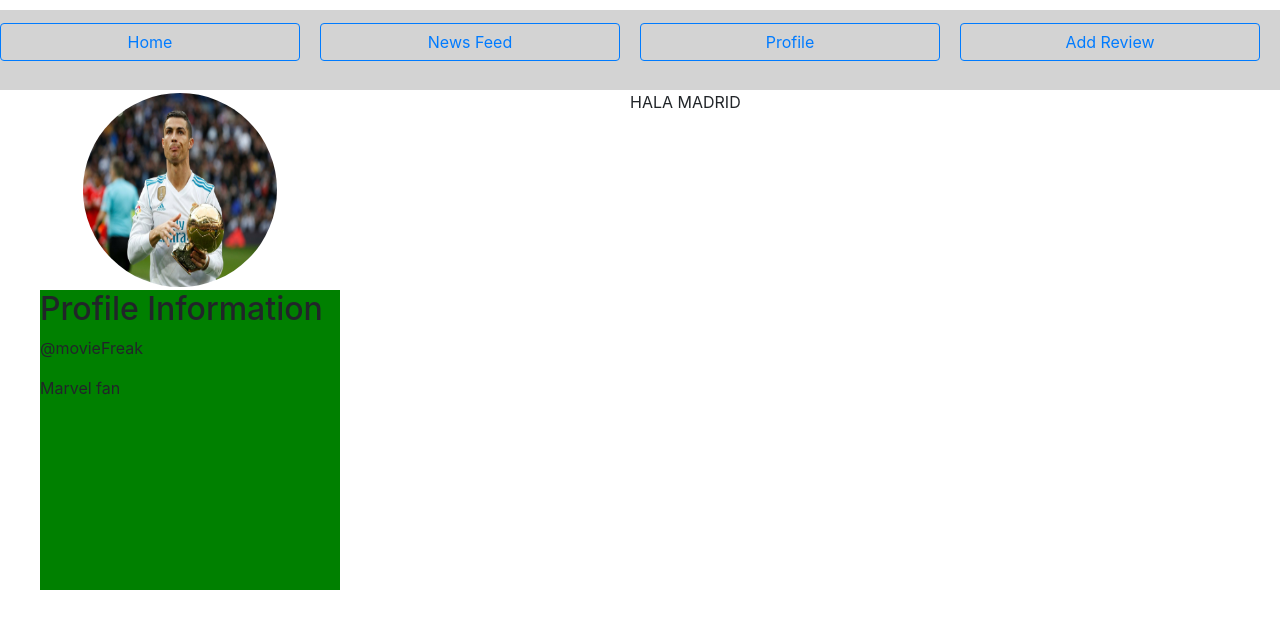
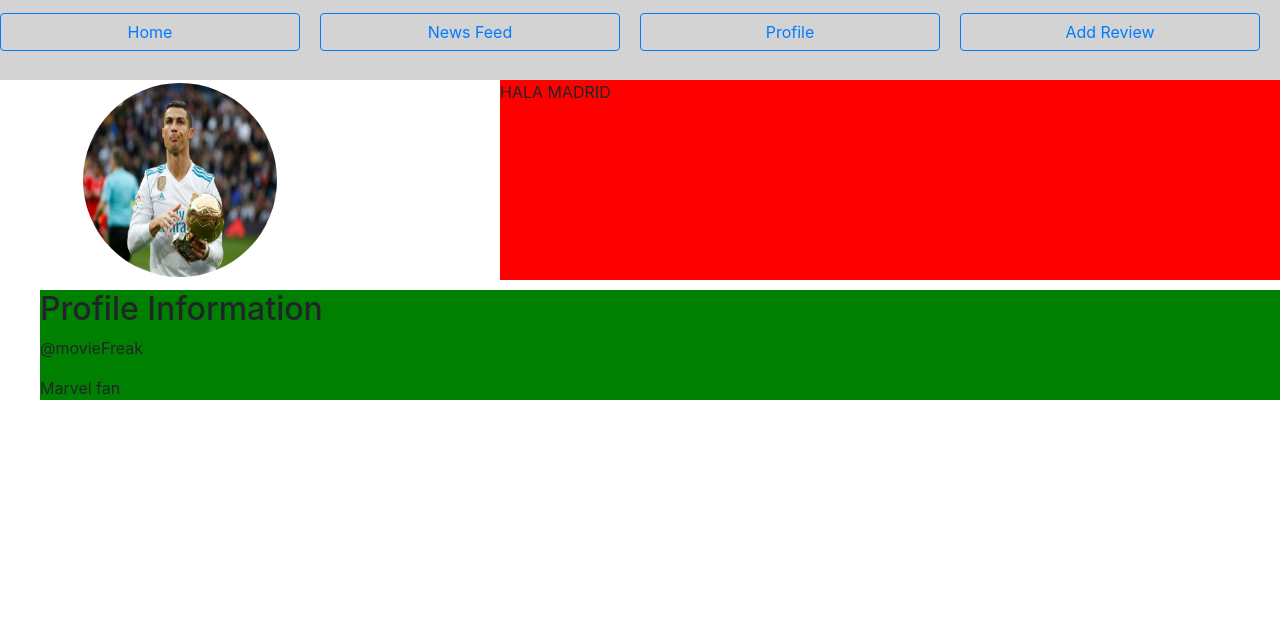
Before and after one commit to HareshNasit/Moviegram, a React (Create React App) app in the folder moviegram/: page /UserProfile in a window 1280 px wide. Shown: the top 628 px of the page. Built offline with nearby package versions, Linux system fonts and the light colour scheme.

Commit message:
Fixed a styling bug for profile information component

```diff
--- a/moviegram/src/Components/UserProfile/index.js
+++ b/moviegram/src/Components/UserProfile/index.js
@@ -5,15 +5,18 @@ import MainMenuBar from './../MainMenuBar';
 import Image from 'react-bootstrap/Image'
 import photo from './ballon_dor.jpg'
 
+// <img class="profilePic" src={photo} />
 class UserProfile extends React.Component {
 
   render() {
     return (
       <div class="userProfile">
         <MainMenuBar/>
-        <div class="profilePicContainer">
-          <img class="profilePic" src={photo} />
-          <div class="profileInfo">
+        <div class="bodyHeader">
+          <div id="profilePicContainer">
+            <img class="profilePic" src={photo} />
+          </div>
+          <div id="profileInfo">
             HALA MADRID
           </div>
         </div>
--- a/moviegram/src/Components/UserProfile/styles.css
+++ b/moviegram/src/Components/UserProfile/styles.css
@@ -2,12 +2,19 @@
 .userProfile {
 	top: 10px;
 	bottom: 50px;
+	/* position: relative; */
+}
+
+/* .bodyHeader {
+  width: 1030px;
 	position: relative;
-}
-.profilePicContainer {
-  width: 1030px;
+} */
+
+#profilePicContainer {
+	height: 200px;
+	width: 500px;
 	float: left;
-	position: relative;
+	background-color: white;
 }
 
 .profilePic {
@@ -17,23 +24,23 @@
 	margin-left: 80px;
 	margin-top: 0px;
   border: 3px solid white;
-	position: relative;
+	/* position: relative; */
 }
 
-.profileInfo {
-	width: 400px;
+#profileInfo {
 	height: 200px;
-	float: right;
-	position: relative;
+	background-color: red;
+	/* float: right; */
+	/* position: relative; */
 }
 
 .profileDescription {
   background-color: green;
 
 	/* Add properties below */
-	width: 300px;
-	min-height: 300px;
-	margin-top: 200px;
+	/* width: 300px;
+	height: 300px; */
+	margin-top: 10px;
   margin-left: 40px;
 	position: relative;
 
```
